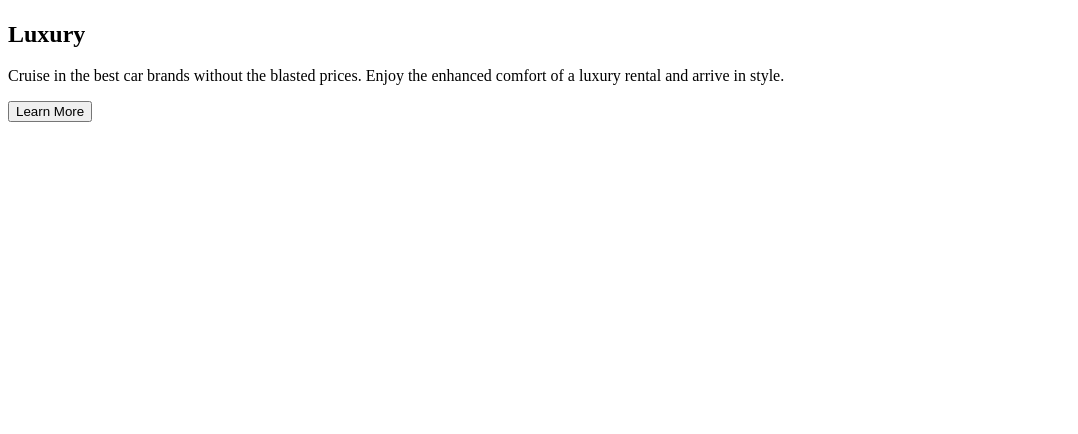
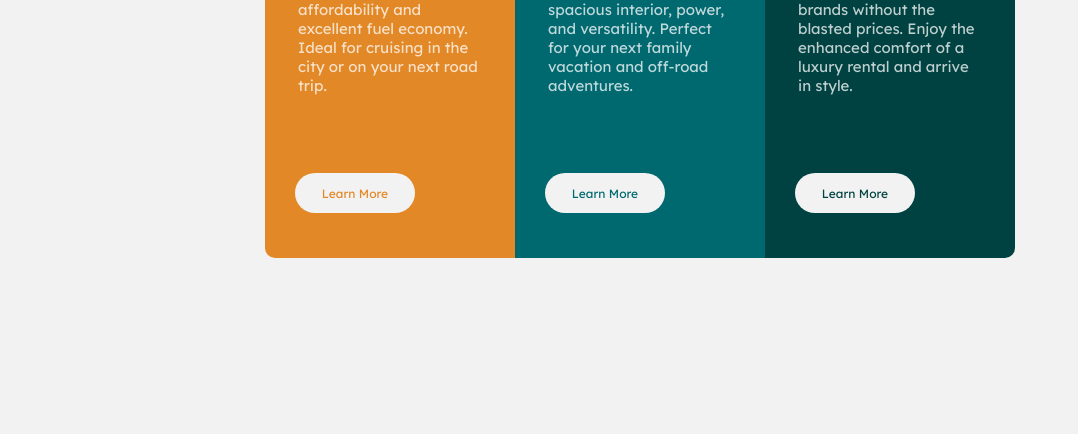
Before and after one commit to Ralatcode/ZuriFlexandgrid1, a plain HTML site: page index.html in a window 1280 px wide. Shown: the part 383-817 px from the top of the page, without its empty margins (0-1078 px from the left). Drawn offline with Linux system fonts and the light colour scheme.

Commit message:
styled flexbox and linked nav to toggle pages

```diff
--- a/index.html
+++ b/index.html
@@ -5,20 +5,28 @@
     <meta http-equiv="X-UA-Compatible" content="IE=edge">
     <meta name="viewport" content="width=device-width, initial-scale=1.0">
     <title>FlexBox Layout</title>
+    <link rel="stylesheet" href="style.css" type="text/css">
 </head>
 <body>
 
+    <header>
+        <nav>
+            <ul>
+                <li><a href="grid.html">Grid</a></li>
+            </ul>
+        </nav>
+    </header>
+
     <main>
+        <div class="container">
             <div class="col1">
                 <img src="images/icon-sedans.svg" alt="Sedan icon" class="svg-img">
                 <h2 class="col-heading">
                     Sedans
                 </h2>
-
                 <p class="col-paragraph">
                     Choose a sedan for its affordability and excellent fuel economy. Ideal for cruising in the city or on your next road trip.
                 </p>
-
                 <button class="col-btn">
                     Learn More
                 </button>
@@ -28,11 +36,9 @@
                 <h2 class="col-heading">
                     Suvs
                 </h2>
-
                 <p class="col-paragraph">
                     Take an SUV for its spacious interior, power, and versatility. Perfect for your next family vacation and off-road adventures.
                 </p>
-
                 <button class="col-btn">
                     Learn More
                 </button>
@@ -42,15 +48,14 @@
                 <h2 class="col-heading">
                     Luxury
                 </h2>
-
                 <p class="col-paragraph">
                     Cruise in the best car brands without the blasted prices. Enjoy the enhanced comfort of a luxury rental and arrive in style.
                 </p>
-
                 <button class="col-btn">
                     Learn More
                 </button>
             <div>
+        </div>
     </main>
 
 </body>
--- a/style.css
+++ b/style.css
@@ -0,0 +1,125 @@
+@import url('https://fonts.googleapis.com/css2?family=Lexend+Deca&display=swap');
+@import url('https://fonts.googleapis.com/css2?family=Big+Shoulders+Display&display=swap');
+
+:root {
+    --bright-orange: hsl(31, 77%, 52%);
+    --dark-cyan: hsl(184, 100%, 22%);
+    --very-dark-cyan: hsl(179, 100%, 13%);
+    --paragraph-color: hsla(0, 0%, 100%, 0.75);
+    --very-light-gray: hsl(0, 0%, 95%);
+    --Lexend-Daca: "Lexend Deca", sans-serif;
+    --Big-Shoulders-Display: "Big Shoulders Display", cursive;
+}
+
+html {
+    font-size: 15px;
+}
+
+body {
+    background-color: var(--very-light-gray);
+}
+
+*, *::before, *::after {
+    box-sizing: border-box;
+    margin: 0;
+    padding: 0;
+}
+
+main {
+    height: 100vh;
+    display: flex;
+    align-items: center;
+    justify-content: center;
+}
+
+.container {
+    display: flex;
+    justify-content: center;
+    width: 80%;
+    border-radius: 10px;
+    overflow: hidden;
+}
+
+@media (min-width: 750px) {
+    .container {
+        width: 750px;
+    }
+}
+
+.col1, .col2, .col3 {
+    width: calc(100% / 3);
+    padding: 3rem 2rem;
+}
+
+.col1 {
+    background-color: var(--bright-orange);
+}
+
+.col2 {
+    background-color: var(--dark-cyan);
+}
+
+.col3 {
+    background-color: var(--very-dark-cyan);
+}
+
+.col-heading {
+    font-family: var(--Big-Shoulders-Display);
+    color: var(--very-light-gray);
+    font-size: 2.2rem;
+    font-weight: 700;
+    text-transform: uppercase;
+    padding-top: 1.5rem;
+}
+
+.col-paragraph {
+    color: var(--paragraph-color);
+    font-family: var(--Lexend-Daca);
+    font-weight: 400;
+    font-size: 1rem;
+    padding: 0.2rem;
+    margin-top: 1.2rem;
+}
+
+.col-btn {
+    font-family: var(--Lexend-Daca);
+    font-size: 0.8rem;
+    background-color: var(--very-light-gray);
+    border-radius: 30px;
+    width: 120px;
+    height: 40px;
+    border: none;
+    outline: none;
+    margin-top: 5rem;
+    cursor: pointer;
+}
+
+.col1 > .col-btn {
+    color: var(--bright-orange);
+}
+
+.col2 > .col-btn {
+    color: var(--dark-cyan);
+}
+
+.col3 > .col-btn {
+    color: var(--very-dark-cyan);
+}
+
+.col1 > .col-btn:hover {
+    color: var(--very-light-gray);
+    background-color: var(--bright-orange);
+    border: 2px solid var(--very-light-gray)
+}
+
+.col2 > .col-btn:hover {
+    color: var(--very-light-gray);
+    background-color: var(--dark-cyan);
+    border: 2px solid var(--very-light-gray)
+}
+
+.col3 > .col-btn:hover {
+    color: var(--very-light-gray);
+    background-color: var(--very-dark-cyan);
+    border: 2px solid var(--very-light-gray)
+}
```
Lines whose indentation alone changed are shown as unchanged.
